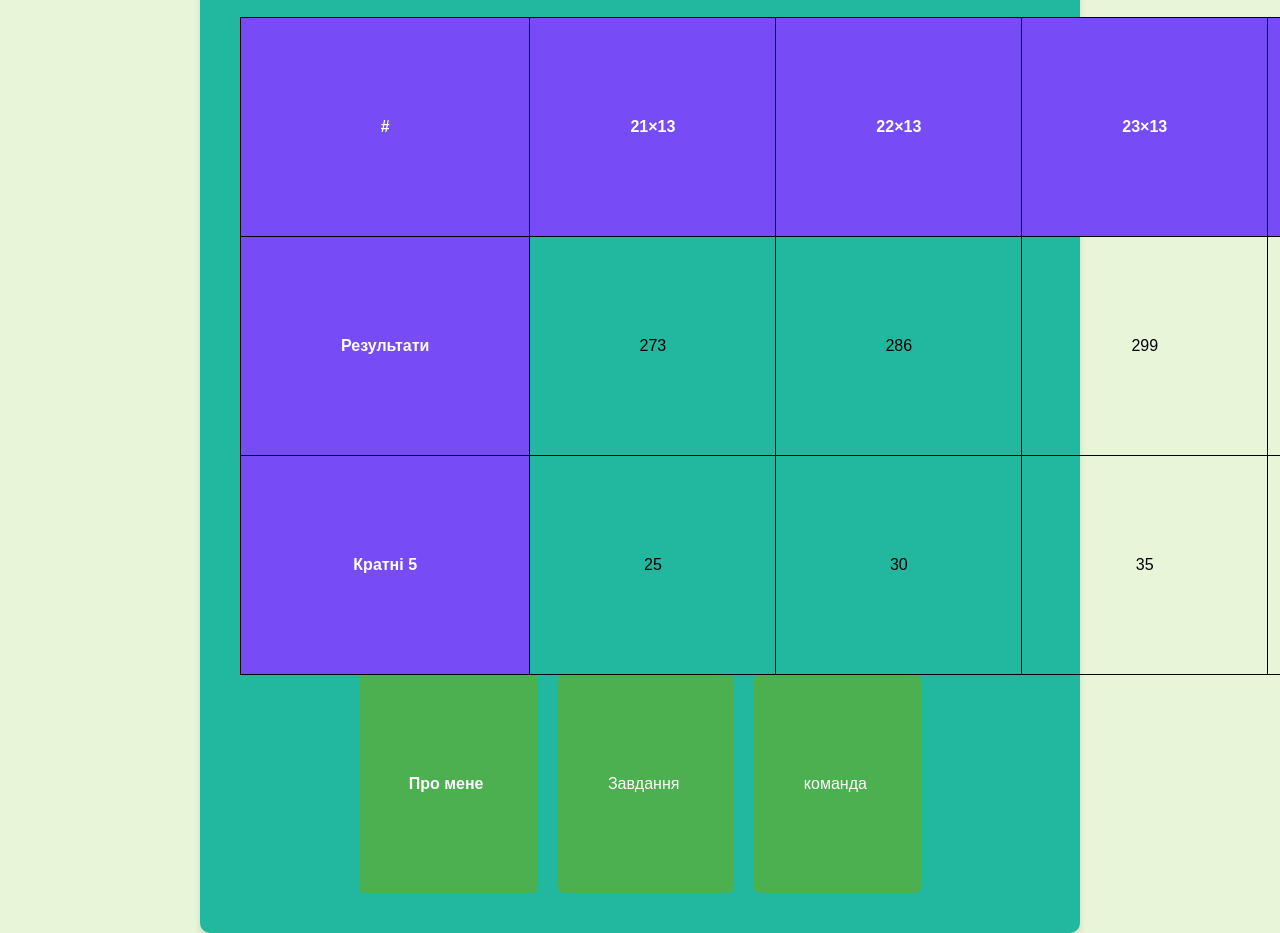
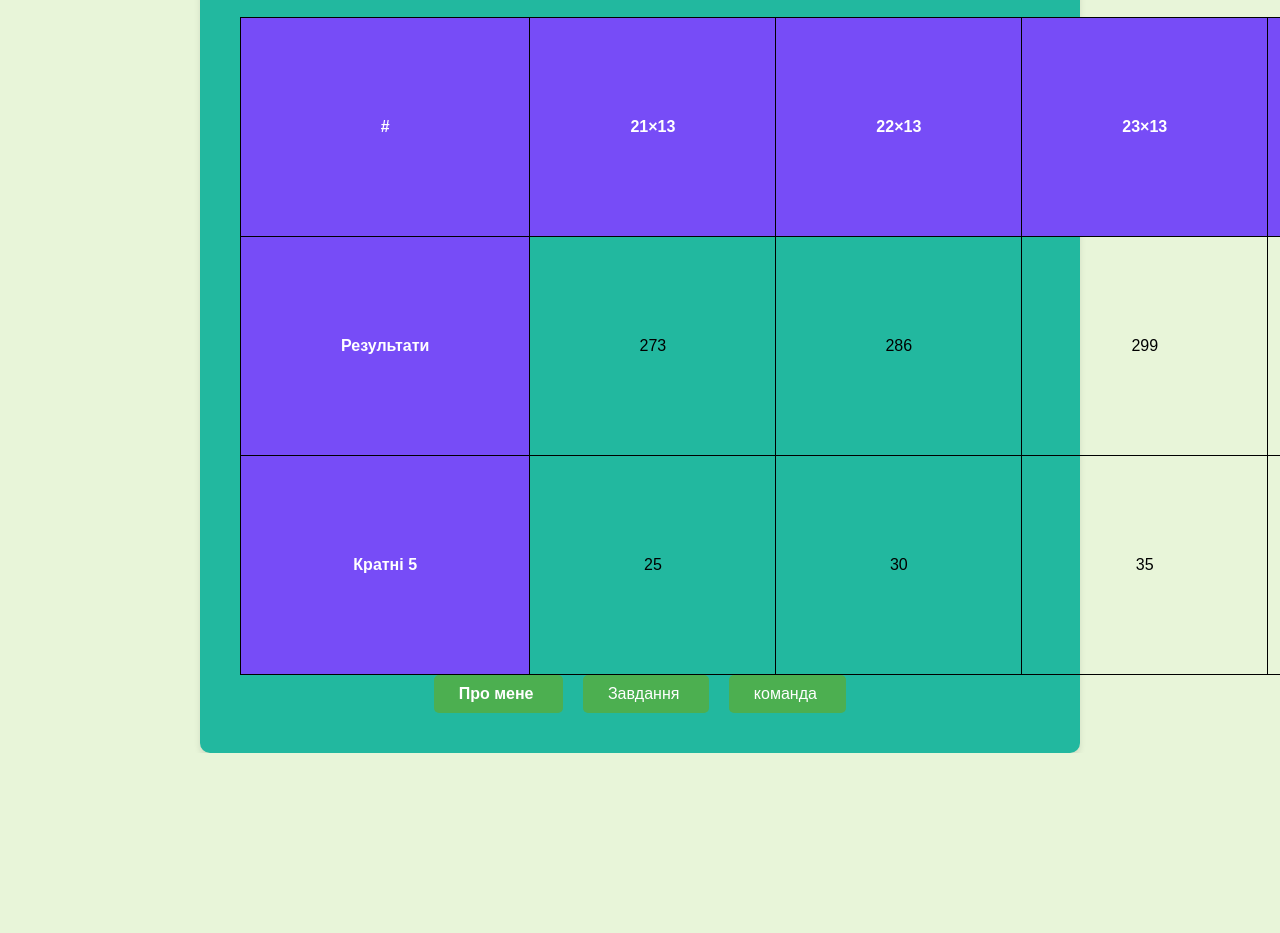
Before and after one commit to real227/GSC-Game-World-, a plain HTML site: page Завдання.html in a window 1280 px wide. Shown: the part 144-1077 px from the top of the page. After the commit the page ends 897 px from the top, so only its background shows below. Drawn offline with Linux system fonts and the light colour scheme.

Commit message:
Update Завдання.html

```diff
--- a/Завдання.html
+++ b/Завдання.html
@@ -39,7 +39,7 @@
             text-decoration: none;
             background-color: #4CAF50;
             color: white;
-            padding: 100px 50px;
+            padding: 10px 25px;
             border-radius: 5px;
             transition: background-color 0.3s;
         }
```
